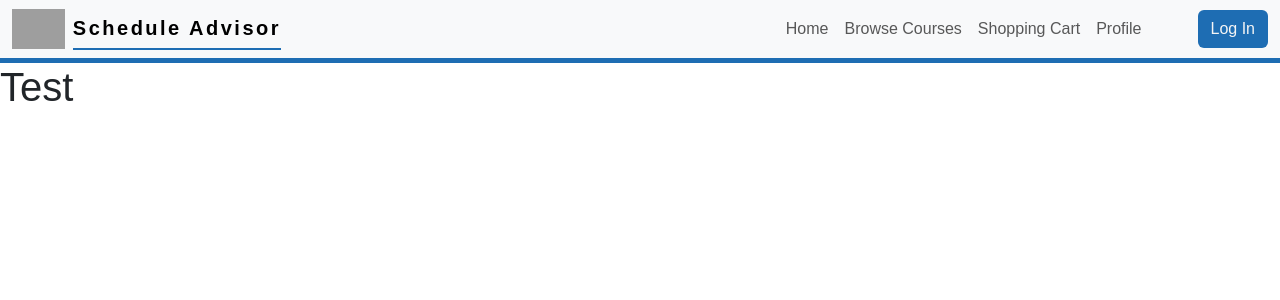
After one commit to amohanraju/ScheduleAdvisorApp, a Django app: page /accounts/profile/shopping_cart in a window 1280 px wide. The commit adds this page. Shown: the top 300 px of the page. Run offline with Django 3.2, Linux system fonts and the light colour scheme; some libraries are stand-ins or nearby versions; grey boxes are pictures that could not be loaded.

Commit message:
Added shopping cart button to view.

```diff
--- a/myapp/templates/myapp/base.html
+++ b/myapp/templates/myapp/base.html
@@ -29,6 +29,9 @@
               </li>
               <li class="nav-item">
                 <a class="nav-link" href="/accounts/profile/browse_courses">Browse Courses</a>
+              </li>
+              <li class="nav-item">
+                <a class="nav-link" href="/accounts/profile/shopping_cart">Shopping Cart</a>
               </li>
               <li class="nav-item">
                 <a class="nav-link" href="#">Profile</a>
--- /dev/null
+++ b/myapp/templates/myapp/shoppingCart.html
@@ -0,0 +1,9 @@
+{% extends 'myapp/base.html'%}
+
+{% block content %}
+
+{% load static%}
+
+<h1>Test</h1>
+
+{% endblock %}
--- a/myapp/urls.py
+++ b/myapp/urls.py
@@ -6,4 +6,5 @@ urlpatterns = [
     path('', views.IndexView.as_view(), name='index'),
     path('accounts/profile/', views.profile, name='profile'),
     path('accounts/profile/browse_courses', views.api_data, name='api_data'),
+    path('accounts/profile/shopping_cart', views.shoppingCart, name="shoppingCart"),
 ]
--- a/myapp/views.py
+++ b/myapp/views.py
@@ -39,3 +39,8 @@ def api_data(request):
         return render(request, 'myapp/courses.html', {'classes' : classes})
     else:
         return HttpResponseRedirect('accounts/profile/browse_courses')
+
+
+def shoppingCart(request):
+    template = loader.get_template('myapp/shoppingCart.html')
+    return HttpResponse(template.render({}, request))
```
Also changed, not shown: myapp/templates/myapp/courses.html (+7 -0 lines), myapp/static/myapp/style.css (line endings or trailing spaces), static/css/main.css (line endings or trailing spaces).
